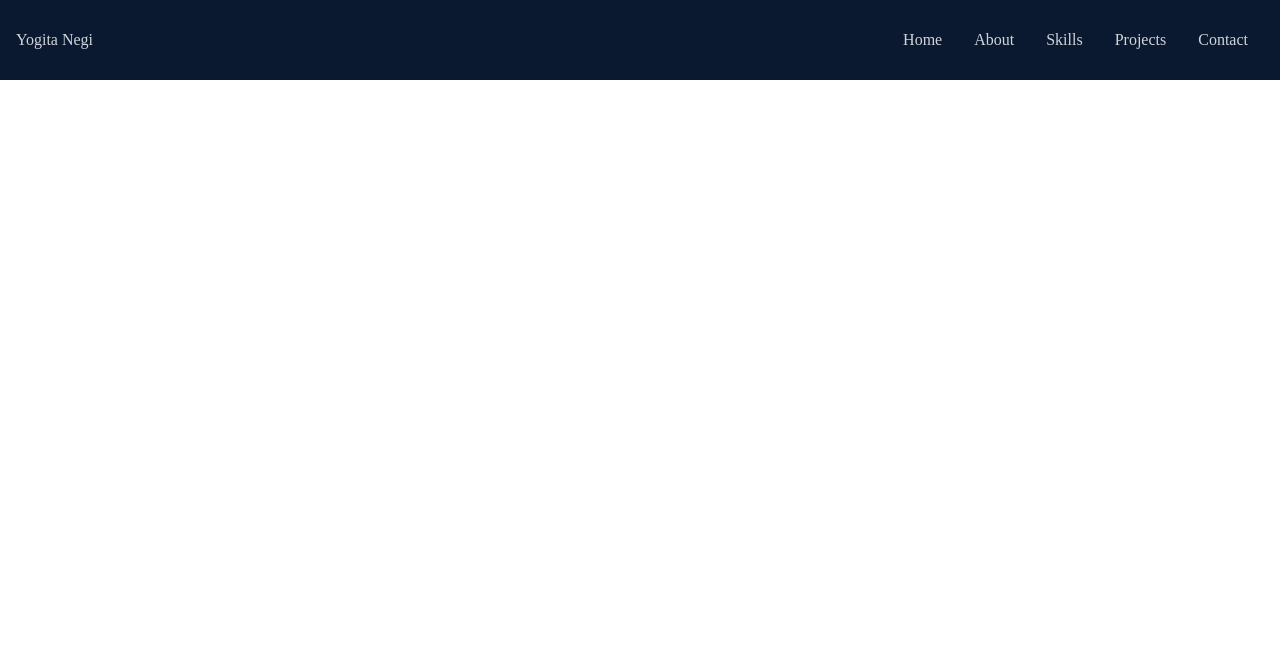
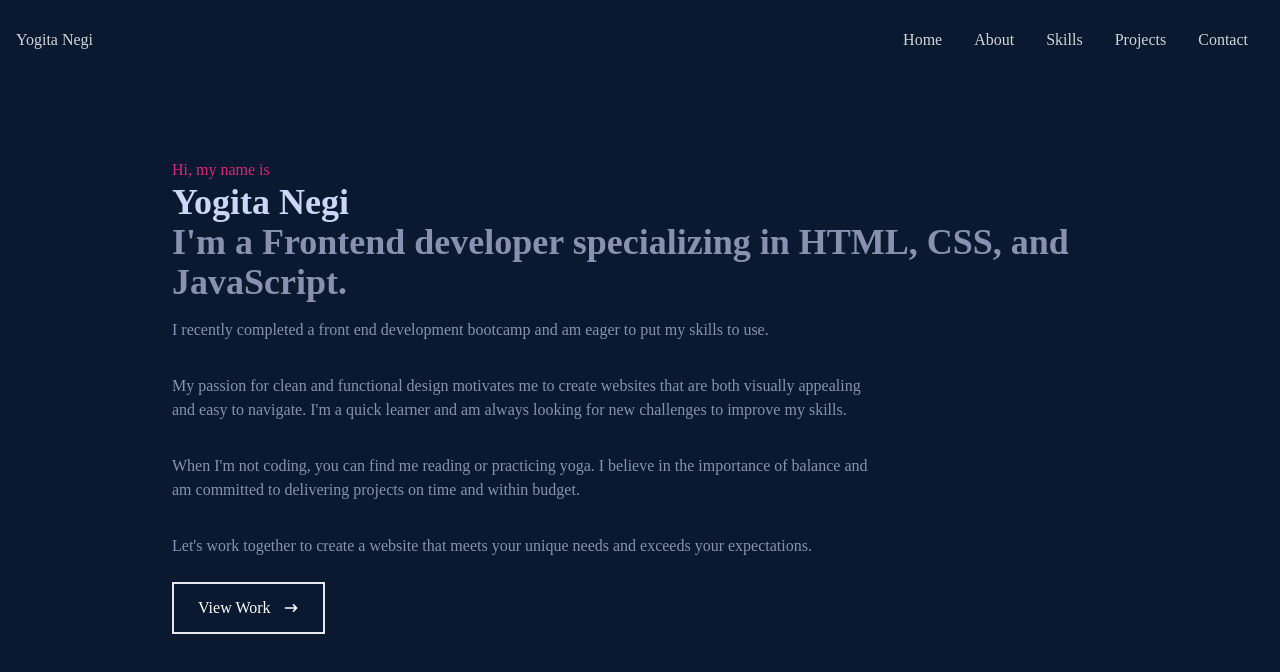
Before and after one commit to yogi-88/React-portfolio, a React (Create React App) app in the folder my-portfolio/: page / in a window 1280 px wide. Shown: the top 672 px of the page. Built offline with nearby package versions, Linux system fonts and the light colour scheme.

Commit message:
Home component created text and button added alongwith tailwindcss

```diff
--- a/my-portfolio/src/App.js
+++ b/my-portfolio/src/App.js
@@ -1,3 +1,4 @@
+import Home from "./components/Home";
 import Navbar from "./components/Navbar";
 
 
@@ -5,6 +6,7 @@ function App() {
   return (
     <div>
       <Navbar />
+      <Home />
     </div>
   );
 }
--- a/my-portfolio/src/components/Home.jsx
+++ b/my-portfolio/src/components/Home.jsx
@@ -3,7 +3,32 @@ import {HiArrowNarrowRight} from 'react-icons/hi'
 
 const Home = () => {
   return (
-    <div>Home</div>
+      <div name='home' className='w-full h-screen bg-[#0a192f]'>
+          {/* Container */}
+          <div className='max-w-[1000px] mx-auto px-8 flex flex-col justify-center h-full'>
+              <p className='text-pink-600'>Hi, my name is</p>
+              <h1 className='text-2xl sm:text-4xl font-bold text-[#ccd6f6]'>Yogita Negi</h1>
+              <h2 className='text-2xl sm:text-4xl font-bold text-[#8892b0]'>I'm a Frontend developer specializing in HTML, CSS, and JavaScript.</h2>
+              <p className='text-[#8892b0] py-4 max-w-[700px]'>I recently completed a front end development bootcamp and am eager to put my skills to use.</p>
+              <p className='text-[#8892b0] py-4 max-w-[700px]'>My passion for clean and functional design motivates me to create websites that are both
+                  visually appealing and easy to navigate. I'm a quick learner and am always looking for new
+                  challenges to improve my skills.
+              </p>
+              <p className='text-[#8892b0] py-4 max-w-[700px]'>When I'm not coding, you can find me reading or practicing yoga. I believe in the
+                  importance of balance and am committed to delivering projects on time and within budget.
+              </p>
+              <p className='text-[#8892b0] py-4 max-w-[700px]'>Let's work together to create a website that meets your unique needs and exceeds your expectations.</p>
+              <div>
+                  <button className='text-white border-2 px-6 py-3 my-2 flex items-center hover:bg-pink-600 hover:border-pink-600'>
+                      View Work
+                      <span className='hover:rotate-90 duration-300'>
+                          <HiArrowNarrowRight className='ml-3' />
+
+                      </span>
+                  </button>
+              </div>
+          </div>
+      </div>
   )
 }
 
```
